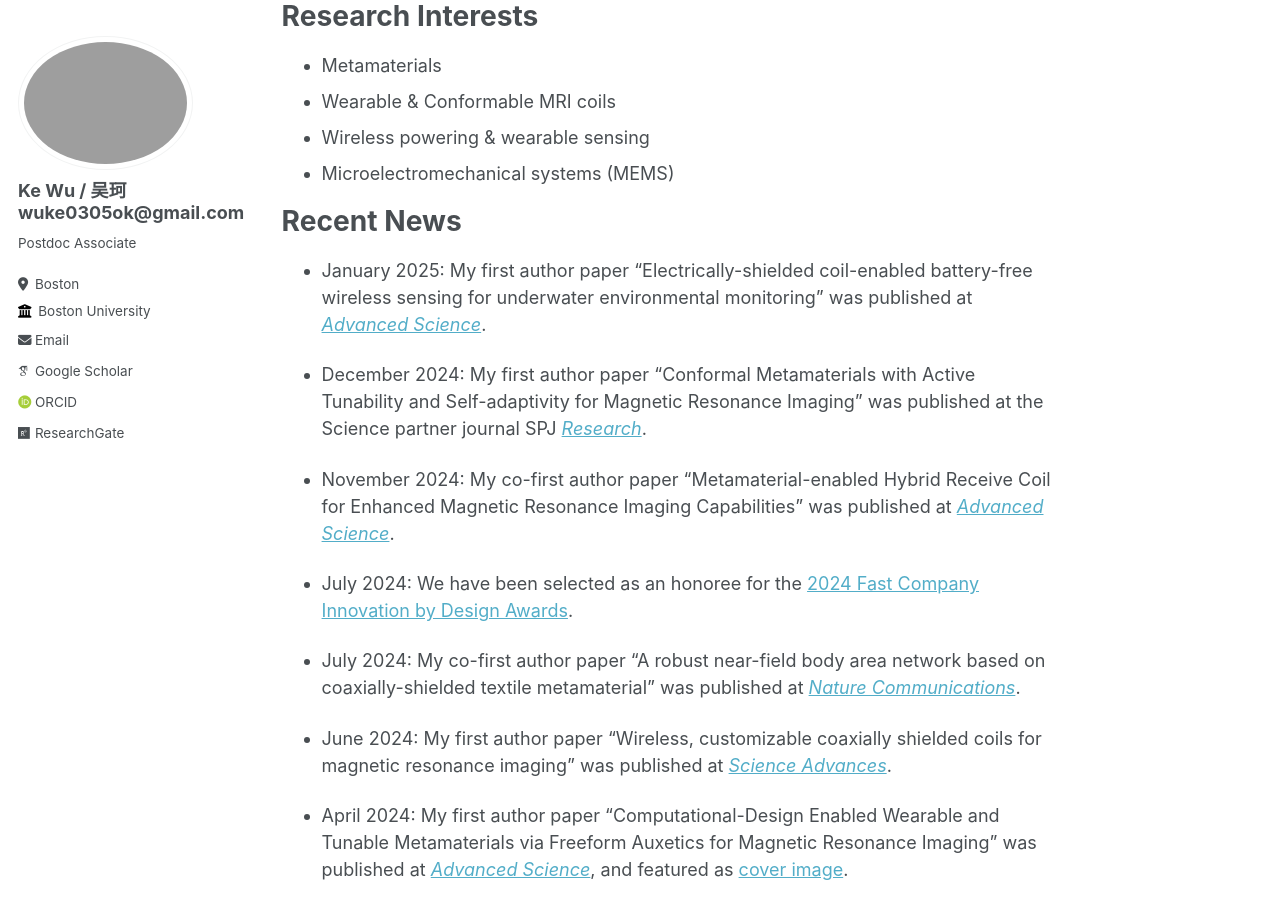
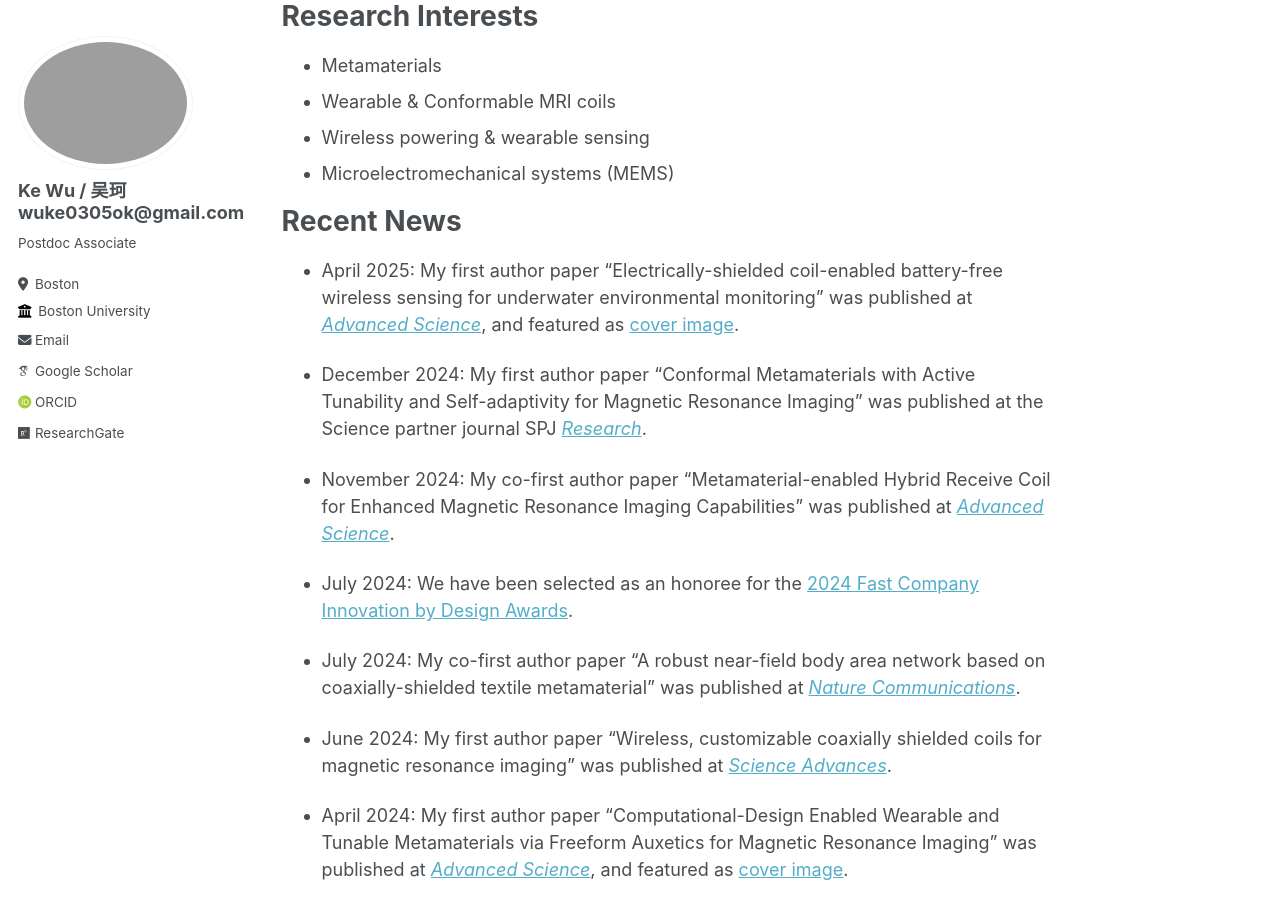
Before and after one commit to wuke0305/wuke0305.github.io, a Jekyll site: the page built from _pages/about.md, in a window 1280 px wide and 900 px high, scrolled down 662 px. Built offline with Jekyll 4.4.1, drawn with Linux system fonts in a browser that asks for light colours; some web fonts are replaced.

Commit message:
Update about.md

```diff
--- a/_pages/about.md
+++ b/_pages/about.md
@@ -22,7 +22,7 @@ Research Interests
 
 Recent News
 ======
-* January 2025: My first author paper “Electrically-shielded coil-enabled battery-free wireless sensing for underwater environmental monitoring” was published at [_Advanced Science_](https://advanced.onlinelibrary.wiley.com/doi/10.1002/advs.202414299).
+* April 2025: My first author paper “Electrically-shielded coil-enabled battery-free wireless sensing for underwater environmental monitoring” was published at [_Advanced Science_](https://advanced.onlinelibrary.wiley.com/doi/10.1002/advs.202414299), and featured as [cover image](https://advanced.onlinelibrary.wiley.com/doi/10.1002/advs.202570095).
 
 * December 2024: My first author paper “Conformal Metamaterials with Active Tunability and Self-adaptivity for Magnetic Resonance Imaging” was published at the Science partner journal SPJ [_Research_](https://spj.science.org/doi/10.34133/research.0560).
 
```
